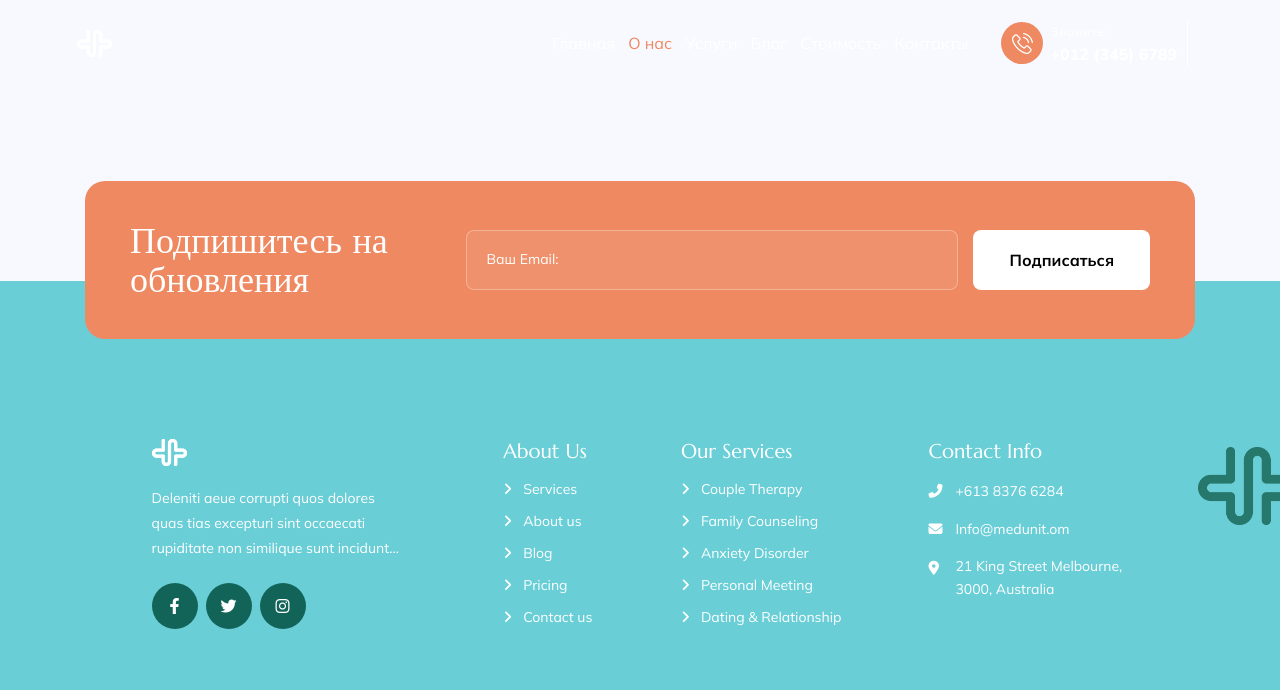
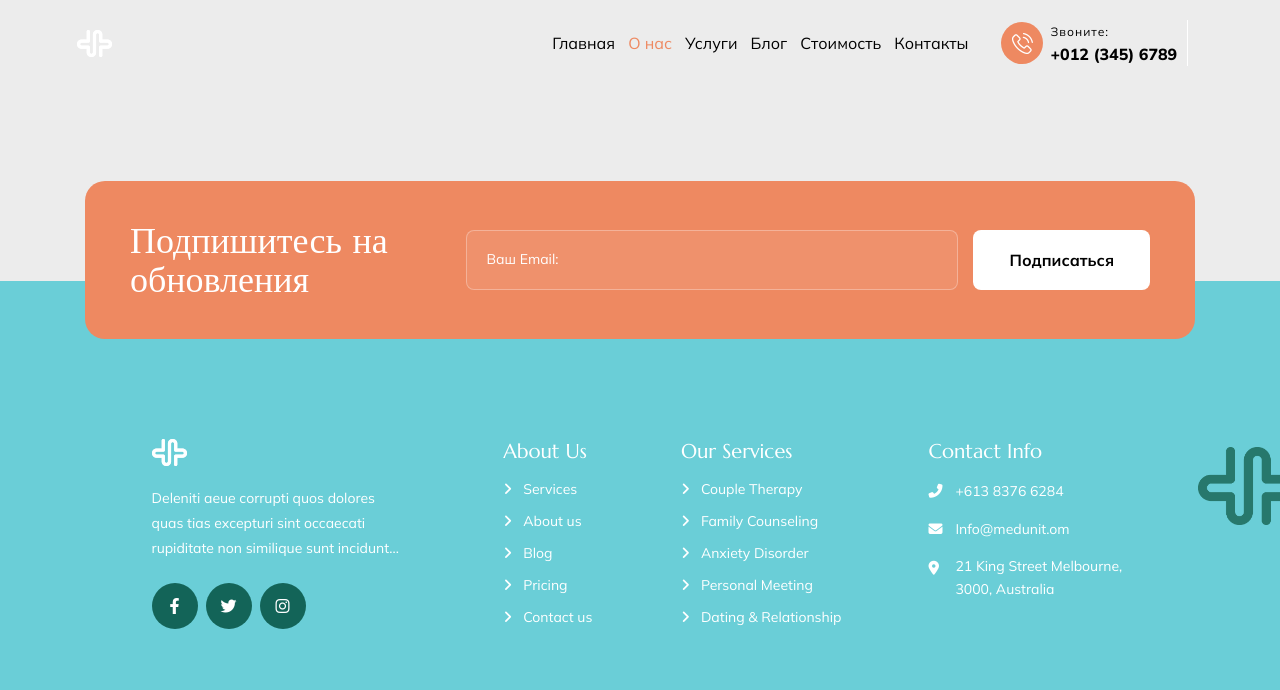
Before and after one commit to mflorya575/Django, a Django app: template it/templates/main/blog.html in a window 1280 px wide. Shown: the top 690 px of the page. Run offline with Django 3.2, Linux system fonts and the light colour scheme; the template is opened without the code that fills it, so the values that code supplies are empty; some libraries are stand-ins or nearby versions.

Commit message:
add some css styles & create full ststic in base.html

```diff
--- a/it/static/assets/css/custom-style.css
+++ b/it/static/assets/css/custom-style.css
@@ -439,7 +439,7 @@ a.item-link{margin-top: 10px; display: inline-block}
 .blogpage-section {
     position: relative;
     padding: 130px 0 200px;
-    background: #f7f9ff;
+    background: #ececec;
 	width: 100%;
 	float: left;
 }
--- a/it/static/assets/css/custom.css
+++ b/it/static/assets/css/custom.css
@@ -3585,6 +3585,10 @@ h5 {
 .loader div:last-child {
     -webkit-animation-delay: -1s;
     animation-delay: -1s;
+}
+
+.custom-black {
+    color: #000000 !important;
 }
 
 @-webkit-keyframes ballPulseDouble {
--- a/it/templates/base.html
+++ b/it/templates/base.html
@@ -51,7 +51,7 @@
             <nav class="navbar navbar-expand-lg navbar-light p-0">
                 <a class="navbar-brand" href="index.html">
                     <figure class="mb-0">
-                        <img src="assets/images/logo.png" alt="logo">
+                        <img src="{% static "assets/images/logo.png" %}" alt="logo">
                     </figure>
                 </a>
                 <button class="navbar-toggler collapsed" type="button" data-toggle="collapse"
@@ -79,16 +79,16 @@
                             </div> -->
                         </li>
                         <li class="nav-item">
-                            <a class="nav-link p-0" href="index.html">Главная</a>
+                            <a class="nav-link p-0 custom-black" href="index.html">Главная</a>
                         </li>
                         <li class="nav-item">
                             <a class="nav-link p-0 active" href="about.html">О нас</a>
                         </li>
                         <li class="nav-item">
-                            <a class="nav-link p-0" href="services.html">Услуги</a>
+                            <a class="nav-link p-0 custom-black" href="services.html">Услуги</a>
                         </li>
                         <li class="nav-item">
-                            <a class="nav-link p-0" href="one-column.html">Блог</a>
+                            <a class="nav-link p-0 custom-black" href="one-column.html">Блог</a>
                         </li>
                         <!-- <li class="nav-item dropdown">
                             <a class="nav-link dropdown-toggle p-0" href="#" id="navbarDropdown5" role="button"
@@ -120,20 +120,20 @@
                             </div>
                         </li> -->
                         <li class="nav-item">
-                            <a class="nav-link p-0" href="pricing.html">Стоимость</a>
+                            <a class="nav-link p-0 custom-black" href="pricing.html">Стоимость</a>
                         </li>
                         <li class="nav-item">
-                            <a class="nav-link p-0" href="contact.html">Контакты</a>
+                            <a class="nav-link p-0 custom-black" href="contact.html">Контакты</a>
                         </li>
                     </ul>
                     <div class="header-contact d-flex align-items-center">
                         <div class="phone d-flex align-items-center">
                             <figure class="mb-0">
-                                <img src="assets/images/phone.png" alt="phone">
+                                <img src="{% static "assets/images/phone.png" %}" alt="phone">
                             </figure>
                             <div class="phone-txt">
-                                <span class="d-block">Звоните:</span>
-                                <a href="tel:+0123456789">+012 (345) 6789</a>
+                                <span class="d-block custom-black">Звоните:</span>
+                                <a href="tel:+0123456789" class="custom-black">+012 (345) 6789</a>
                             </div>
                         </div>
                     </div>
@@ -168,7 +168,7 @@
                     <div class="footer-logo-con">
                         <a href="index.html">
                             <figure>
-                                <img src="assets/images/logo.png" alt="logo">
+                                <img src="{% static "assets/images/logo.png" %}" alt="logo">
                             </figure>
                         </a>
                         <p>Deleniti aeue corrupti quos dolores quas
@@ -236,12 +236,12 @@
     <a id="button"></a>
     <!-- FOOTER SECTION END -->
     <!-- Latest compiled JavaScript -->
-    <script src="assets/js/jquery.min.js"></script>
-    <script src="assets/js/popper.min.js"></script>
-    <script src="assets/js/bootstrap.min.js"></script>
-    <script src="assets/js/owl.carousel.js"></script>
-    <script src="assets/js/aos.js"></script>
-    <script src="assets/js/custom.js"></script>
+    <script src="{% static "assets/js/jquery.min.js" %}"></script>
+    <script src="{% static "assets/js/popper.min.js" %}"></script>
+    <script src="{% static "assets/js/bootstrap.min.js" %}"></script>
+    <script src="{% static "assets/js/owl.carousel.js" %}"></script>
+    <script src="{% static "assets/js/aos.js" %}"></script>
+    <script src="{% static "assets/js/custom.js" %}"></script>
     <script>
         $(window).on('load', function(){
         // Preloader
```
